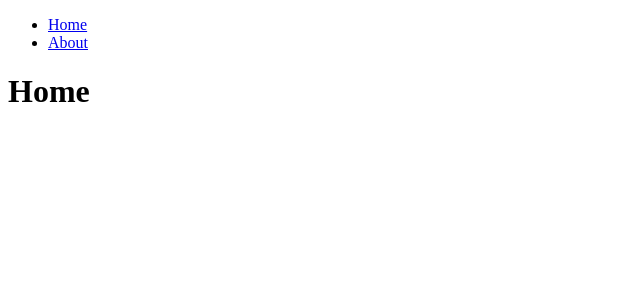
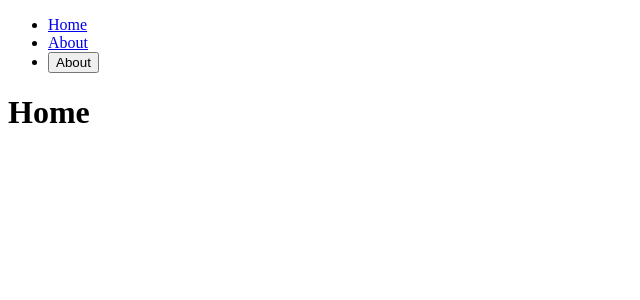
Before and after one commit to kariray/react-router-v6, a React (Create React App) app: page / in a window 1280 px wide. Shown: the top 300 px of the page, without its empty margins (0-640 px from the left). Built offline with nearby package versions, Linux system fonts and the light colour scheme.

Commit message:
useNagivate

```diff
--- a/src/components/Header.tsx
+++ b/src/components/Header.tsx
@@ -1,6 +1,10 @@
-import { Link } from "react-router-dom";
+import { Link, useNavigate } from "react-router-dom";
 
 function Header() {
+  const navigate = useNavigate();
+  const onAboutClick = () => {
+    navigate("/about");
+  };
   return (
     <header>
       <ul>
@@ -10,6 +14,9 @@
         <li>
           <Link to={"/about"}>About</Link>
         </li>
+        <li>
+          <button onClick={onAboutClick}>About</button>
+        </li>
       </ul>
     </header>
   );
```
